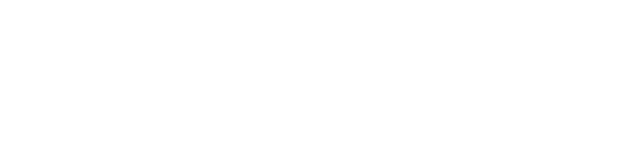
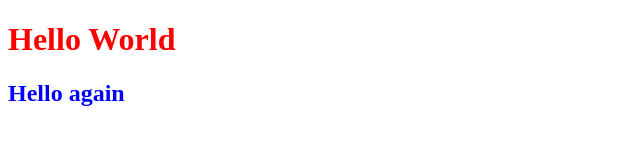
Before and after one commit to Tariel011/my-site, a plain HTML site: page index.html in a window 1280 px wide. Shown: the whole page, without its empty margins (0-640 px from the left). Drawn offline with Linux system fonts and the light colour scheme.

Commit message:
add subtitle

```diff
--- a/index.html
+++ b/index.html
@@ -8,6 +8,7 @@
     <link rel="stylesheet" href="style.css">
 </head>
 <body>
-
+    <h1>Hello World</h1>
+    <h2>Hello again</h2>
 </body>
 </html>
--- a/style.css
+++ b/style.css
@@ -0,0 +1,7 @@
+h1 {
+    color: red;
+}
+
+h2 {
+    color: blue;
+}
```
